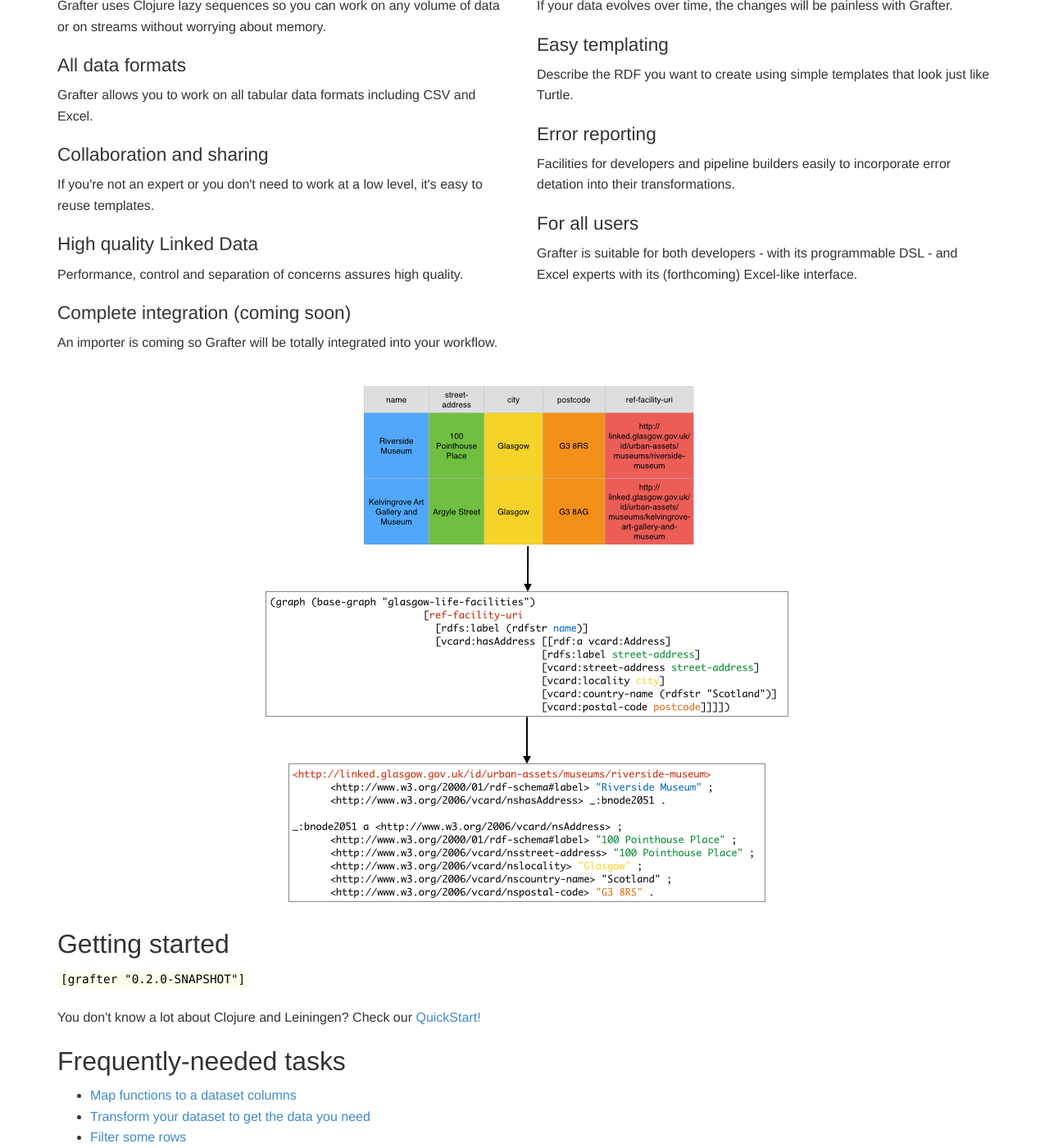
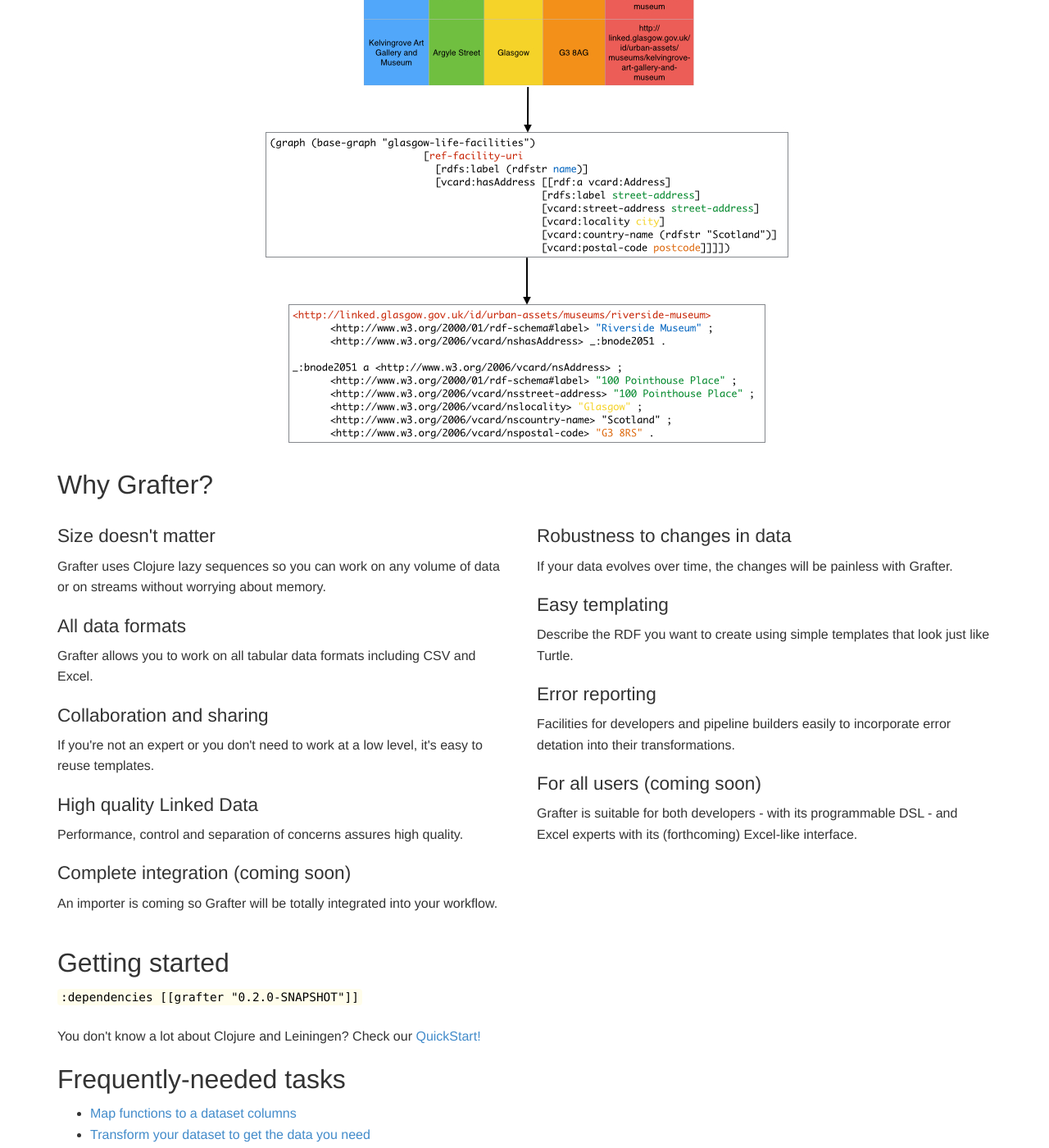
Before and after one commit to Swirrl/grafter-docs, a Jekyll site: the page built from index.html, in a window 1280 px wide and 1400 px high, scrolled down 805 px. Shown: the whole window at 82% size. Built offline with Jekyll 4.4.1, drawn with Linux system fonts in a browser that asks for light colours; some of the changed text lies outside the part shown.

Commit message:
inverted Why? and illustration + removed h1 title + add [Graf.. as CTA

```diff
--- a/index.html
+++ b/index.html
@@ -5,14 +5,19 @@
 	<div class="pmd_row">
 		<div class="pmd_box_full" style="text-align:center;">
 			<img src="/assets/logo_transparent.png" />
-			<h1 style="font-weight:bold; margin-bottom:0;">Grafter</h1>
-			<h2>Produce high quality Linked Data<br>in a repeatable, reliable and flexible way</h2>
+		<!--	<h1 style="font-weight:bold; margin-bottom:0;">Grafter</h1> -->
+			<h2>Produce high quality Linked Data<br>in a repeatable, reliable and flexible way<br><br>[grafter "0.2.0-SNAPSHOT"]</h2>
 		</div>
 	</div>
 </div>
 
 <main>
 	<div class="pmd_wrapper">
+		<div class="pmd_row">
+			<div class="pmd_box_full" style="text-align:center;">
+				<img src="/assets/demo-edit.png" />
+			</div>
+		</div>
 		<div class="pmd_row">
 			<div class="pmd_box_full">
 				<h2>Why Grafter?</h2>
@@ -38,13 +43,8 @@
 				<p>Describe the RDF you want to create using simple templates that look just like Turtle.</p>
 				<h3>Error reporting</h3>
 				<p>Facilities for developers and pipeline builders easily to incorporate error detation into their transformations.</p>
-				<h3>For all users</h3>
+				<h3>For all users (coming soon)</h3>
 				<p>Grafter is suitable for both developers - with its programmable DSL - and Excel experts with its (forthcoming) Excel-like interface.</p>
-			</div>
-		</div>
-		<div class="pmd_row">
-			<div class="pmd_box_full" style="text-align:center;">
-				<img src="/assets/demo-edit.png" />
 			</div>
 		</div>
 		<div class="pmd_row">
@@ -53,7 +53,7 @@
 
 	                        <p>
 	                          <code>
-	                            [grafter "0.2.0-SNAPSHOT"]
+	                            :dependencies [[grafter "0.2.0-SNAPSHOT"]]
 	                          </code>
 	                        </p>
 
```
